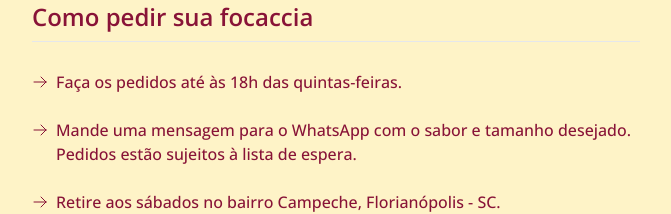
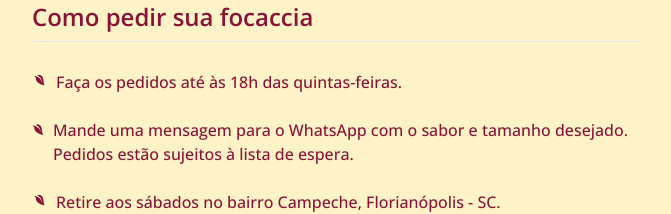
Before and after one commit to twillecke/granii, a React (Vite) app: page / in a window 1280 px wide. Shown: the part 595-809 px from the top of the page, without its empty margins (304-975 px from the left). Built offline with nearby package versions, Linux system fonts and the light colour scheme.

Commit message:
add leaf icon

```diff
--- /dev/null
+++ b/src/leafIcon.jsx
@@ -0,0 +1,15 @@
+export default function LeafIcon() {
+	return (
+		<div className="fill-rose-900 transform rotate-90">
+			<svg
+				width="13"
+				height="13"
+				viewBox="0 0 20 24"
+				xmlns="http://www.w3.org/2000/svg"
+			>
+				<path d="M17,8C8,10,5.9,16.17,3.82,21.34L5.71,22l1-2.3A4.49,4.49,0,0,0,8,20C19,20,22,3,22,3,21,5,14,5.25,9,6.25S2,11.5,2,13.5a6.22,6.22,0,0,0,1.75,3.75C7,8,17,8,17,8Z" />
+				<rect width="24" height="24" fill="none" />
+			</svg>
+		</div>
+	);
+}
--- a/src/main.jsx
+++ b/src/main.jsx
@@ -7,6 +7,7 @@ import MenuItem from "./MenuItem";
 import WhatsApp from "./WhatsApp.jsx";
 import Instagram from "./Instagram.jsx";
 import Maps from "./Maps.jsx";
+import LeafIcon from "./leafIcon.jsx";
 
 ReactDOM.createRoot(document.getElementById("root")).render(
 	<React.StrictMode>
@@ -33,24 +34,31 @@ ReactDOM.createRoot(document.getElementById("root")).render(
 									<span className="mx-2">G</span>
 								</div>
 							</div>
+							<ul>
+								<li>
 									<MenuItem
 										title="Alecrim e sal grosso"
 										description="Vegana"
 										price_small="$35"
 										price_big="$60"
 									/>
+								</li>
+								<li>
 									<MenuItem
 										title="Pêra, gorgonzola e mel"
 										description="Vegetariana"
 										price_small="$35"
 										price_big="$65"
 									/>
+								</li>
+								<li>
 									<MenuItem
 										title="Bacon, tomate cereja e alecrim"
 										price_small="$35"
 										price_big="$60"
 									/>
-
+								</li>
+							</ul>
 							<div className="pb-6 flex justify-end">
 								<div className="font-medium text-sm text-rose-400">
 									<p>tamanho P aprox. 500g</p>
@@ -74,8 +82,8 @@ ReactDOM.createRoot(document.getElementById("root")).render(
 							<div className="">
 								<ul className="list-disc mb-4">
 									<li className="flex items-start pb-6">
-										<span className="w-4 h-6 flex-shrink-0 mr-2">
-											<ArrowRightIcon className="w-full h-full text-rose-900" />
+										<span className="w-4 h-6 pt-1 mr-2">
+											<LeafIcon className="w-full h-full text-rose-900" />
 										</span>
 										<p className="text-rose-900 font-medium">
 											Faça os pedidos até às 18h das
@@ -83,17 +91,19 @@ ReactDOM.createRoot(document.getElementById("root")).render(
 										</p>
 									</li>
 									<li className="flex items-start pb-6">
-										<span className="w-4 h-6 flex-shrink-0 mr-2">
-											<ArrowRightIcon className="w-full h-full text-rose-900" />
+										<span className="w-4 h-6 pt-1 mr-2">
+											<LeafIcon className="w-full h-full text-rose-900" />
 										</span>
 										<p className="text-rose-900 font-medium">
 											Mande uma mensagem para o WhatsApp
-											com o sabor e tamanho desejado. Pedidos estão sujeitos à lista de espera.
+											com o sabor e tamanho desejado.
+											Pedidos estão sujeitos à lista de
+											espera.
 										</p>
 									</li>
 									<li className="flex items-start pb-4">
-										<span className="w-4 h-6 flex-shrink-0 mr-2">
-											<ArrowRightIcon className="w-full h-full text-rose-900" />
+										<span className="w-4 h-6 pt-1 mr-2">
+											<LeafIcon className="w-full h-full text-rose-900" />
 										</span>
 										<p className="text-rose-900 font-medium">
 											Retire aos sábados no bairro
```
Also changed, not shown: public/leaf.svg. Lines whose indentation alone changed are shown as unchanged.
